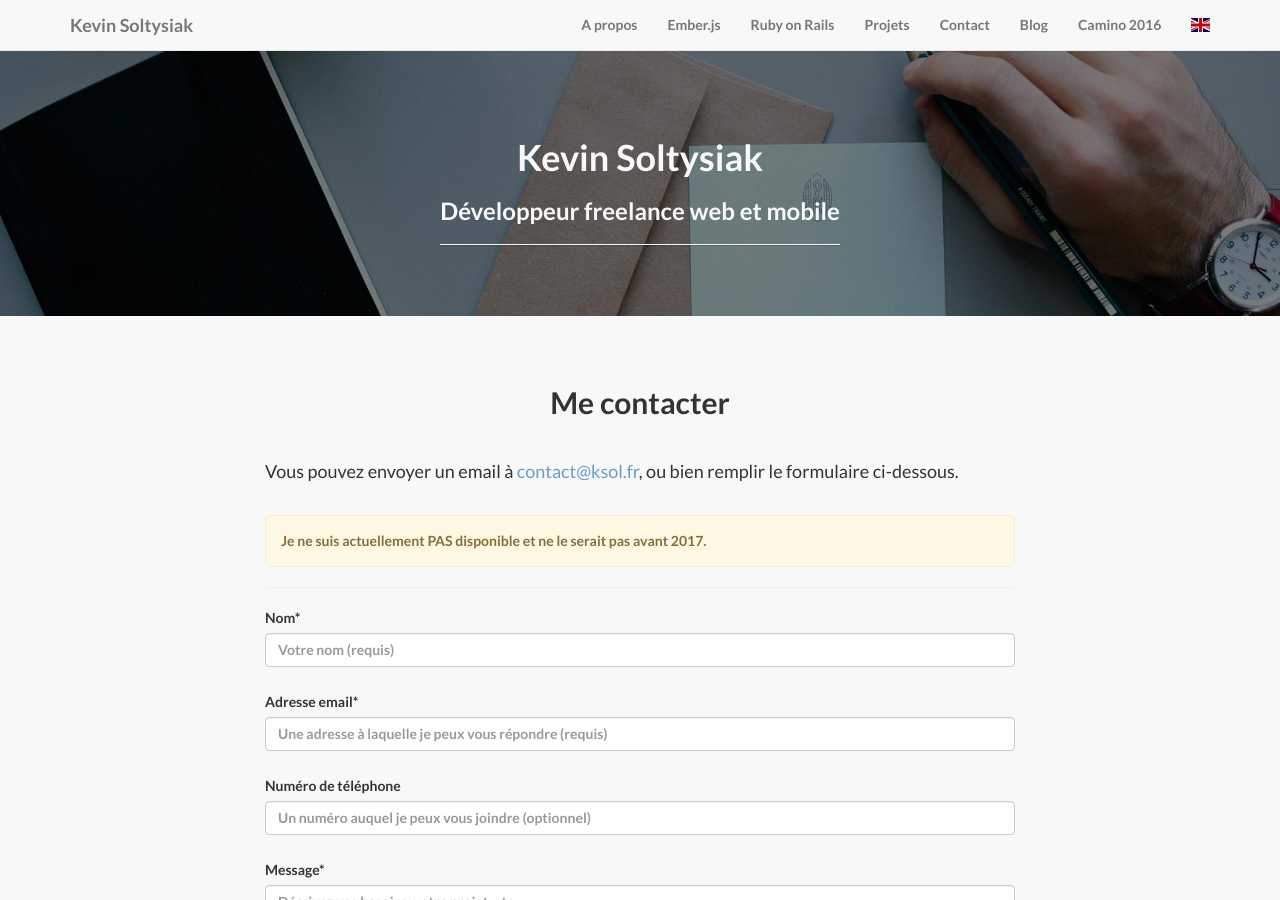
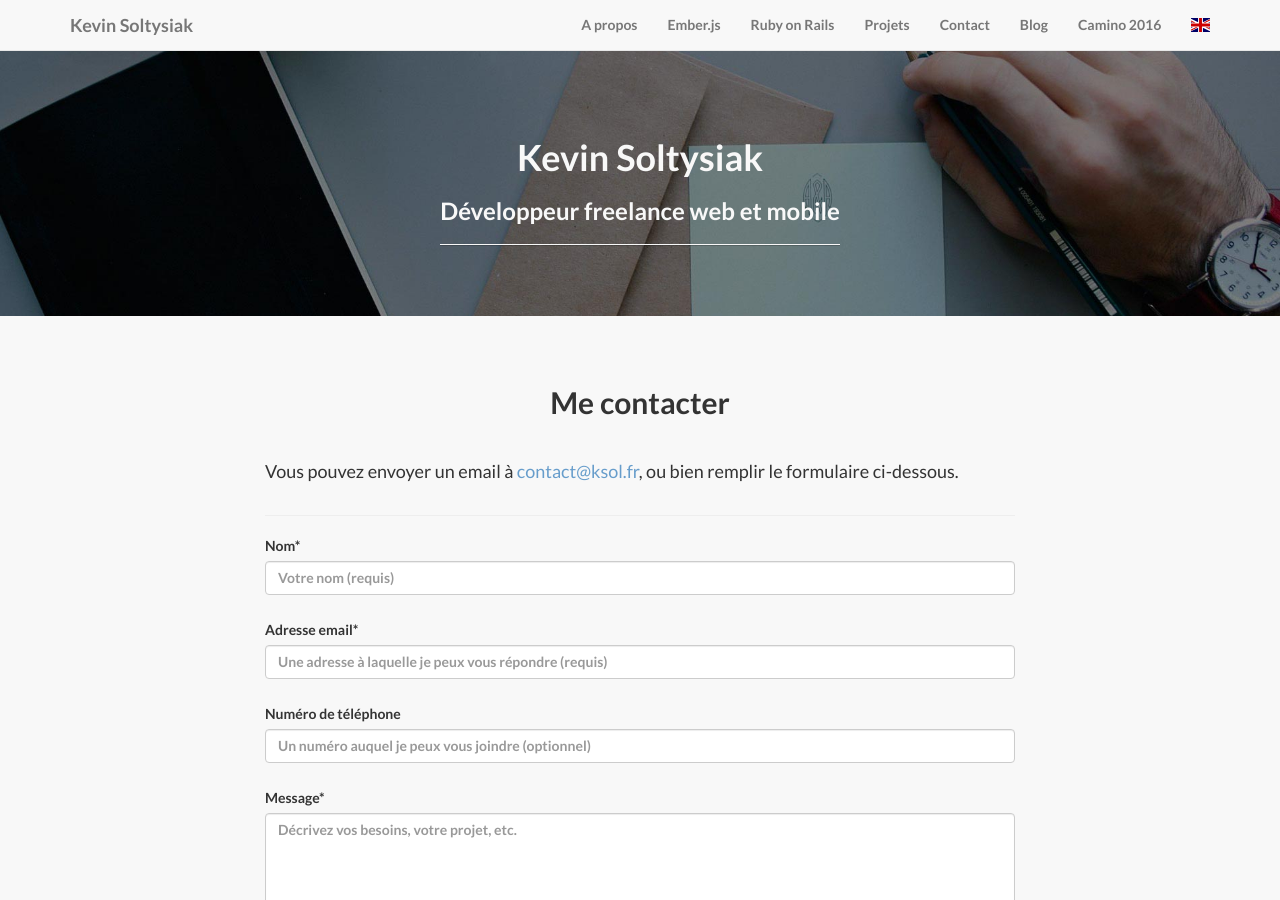
Before and after one commit to ksol/ksol.github.io, a Jekyll site: the page built from fr/contact/index.html, in a window 1280 px wide and 900 px high. Built offline with Jekyll 4.4.1, drawn with Linux system fonts in a browser that asks for light colours; nearby versions of some CDN libraries.

Commit message:
Remove unavailability

```diff
--- a/contact/index.html
+++ b/contact/index.html
@@ -18,9 +18,6 @@ frLink: /fr/contact
         <p class="lead" style="margin:30px 0;">
           Send an email to <a href="mailto:contact@ksol.fr">contact@ksol.fr</a> or fill the form below.
         </p>
-        <div class="alert alert-warning">
-          I am currently <strong>NOT</strong> available and will not be until at least 2017.
-        </div>
         <hr>
         <form name="sentMessage" id="contactForm" novalidate  accept-charset="UTF-8">
           <div class="row control-group">
--- a/fr/contact/index.html
+++ b/fr/contact/index.html
@@ -18,9 +18,6 @@ enLink: /contact
         <p class="lead" style="margin:30px 0;">
           Vous pouvez envoyer un email à <a href="mailto:contact@ksol.fr">contact@ksol.fr</a>, ou bien remplir le formulaire ci-dessous.
         </p>
-        <div class="alert alert-warning">
-          Je ne suis actuellement <strong>PAS</strong> disponible et ne le serait pas avant 2017.
-        </div>
         <hr>
         <form name="sentMessage" id="contactForm" novalidate  accept-charset="UTF-8">
           <div class="row control-group">
--- a/js/contact.js
+++ b/js/contact.js
@@ -17,7 +17,7 @@ $(function() {
                 firstName = name.split(' ').slice(0, -1).join(' ');
             }
             $.ajax({
-                url: "http://formspree.io/contact@ksol.fr",
+                url: "https://formspree.io/contact@ksol.fr",
                 type: "POST",
                 data: {
                     name: name,
```
